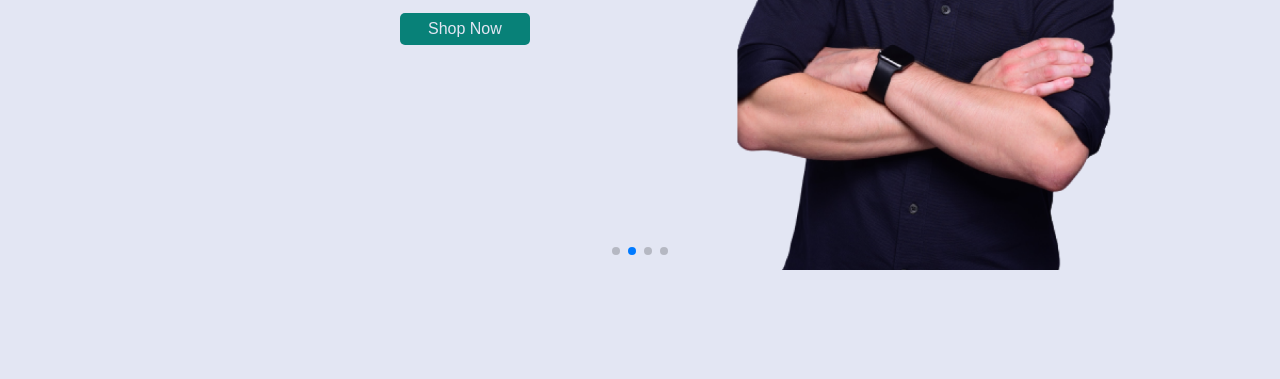
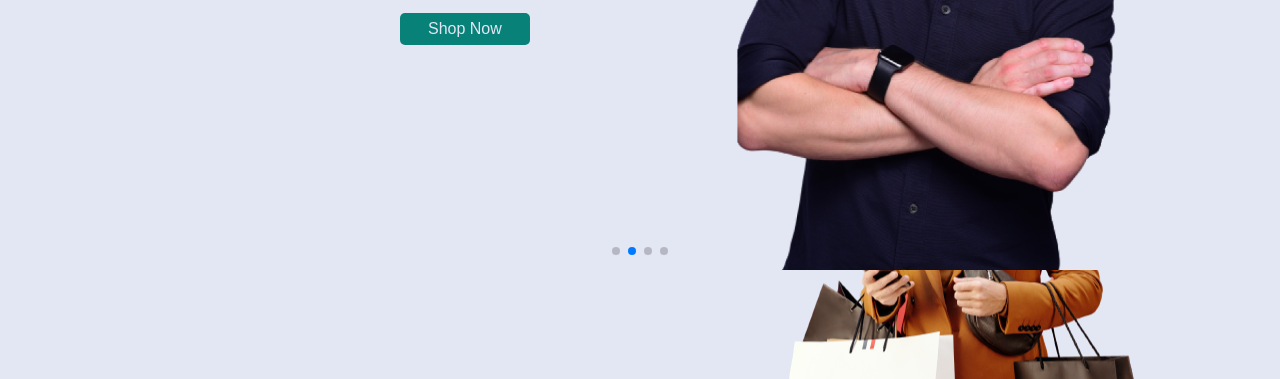
Before and after one commit to bash-codify/Vintage, a website: page index.html in a window 1280 px wide. Shown: the part 530-909 px from the top of the page. Drawn offline with nearby package versions, Linux system fonts and the light colour scheme.

Commit message:
another change

```diff
--- a/sass/_flashsale.scss
+++ b/sass/_flashsale.scss
@@ -80,8 +80,8 @@
 
     & .flashimage{
     position:absolute;
-    top:-5rem;
-    left:-6.5rem;
+    left:-10rem;
+    transform: translateY(-86.1%);
     z-index: -10;
 
 
```
Also changed, not shown: sass/style.css, 1 other file.
